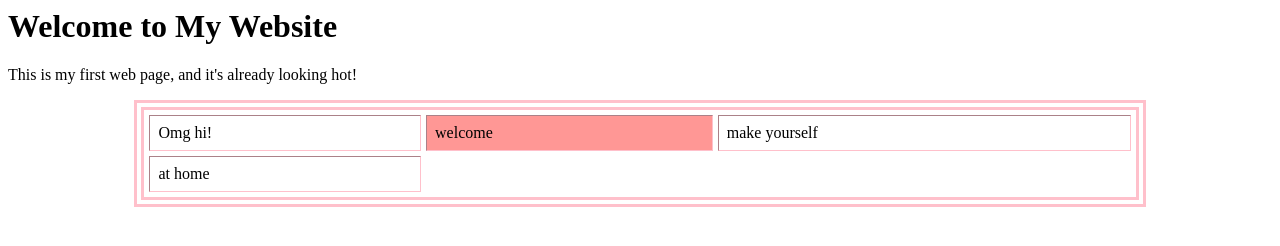
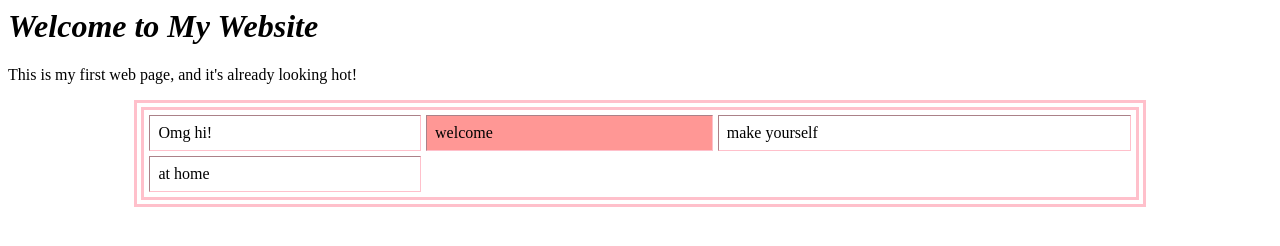
Before and after one commit to Riyaaf/Riyaaf.github.io, a plain HTML site: page index.html in a window 1280 px wide. Drawn offline with Linux system fonts and the light colour scheme.

Commit message:
Update index.html

```diff
--- a/index.html
+++ b/index.html
@@ -19,7 +19,7 @@ F     F
 
 -->
 
-     <h1 style=font-style: italic; font size=48px" >Welcome to My Website</h1>
+     <h1 style="font-style: italic"; font size=48px" >Welcome to My Website</h1>
 
      <p>This is my first web page, and it's already looking hot!</p>
 
```
